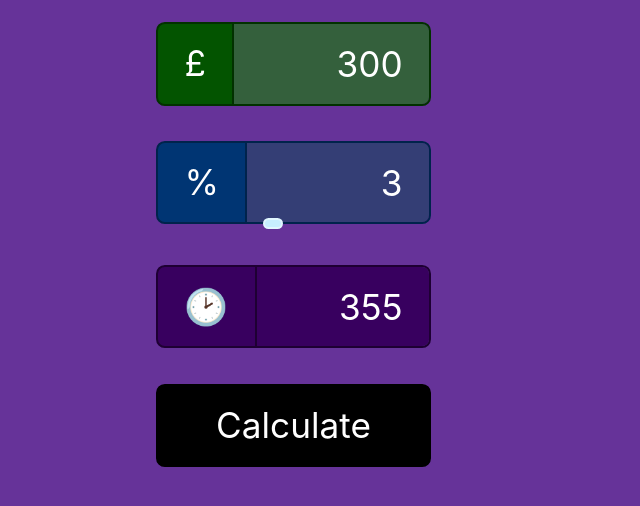
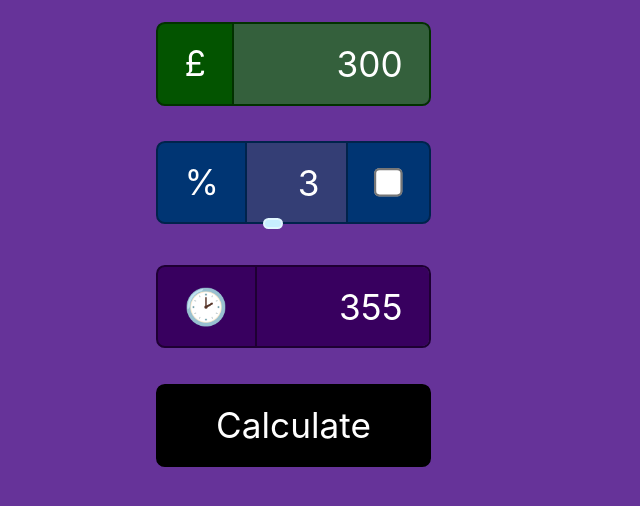
Before and after one commit to Hex-Zero/Animated-Backgrounds-HTML, a plain HTML site: page index.html in a window 1280 px wide. Both pictures are taken after a click on the button "Calculate". Shown: the part 138-644 px from the top of the page, without its empty margins (319-959 px from the left). Drawn offline with nearby package versions, Linux system fonts and the light colour scheme.

Commit message:
adding money over time check box

```diff
--- a/index.html
+++ b/index.html
@@ -39,6 +39,9 @@
           id="percent-label" value="3"
 
         />
+        <div class="input-group-append">
+         <span class="input-group-text"><input id="add-consistently" type="checkbox"></span>
+        </div>
       </div>
       <input
         step="0.1"
--- a/main.js
+++ b/main.js
@@ -3,6 +3,7 @@ let percentValue;
 let periodValue;
 let percentInput = document.getElementById("percent-input");
 let percentLabel = document.getElementById("percent-label");
+let addConsistently = document.getElementById("add-consistently");
 
 const percentChange = () => {
   percentLabel.value = percentInput.value;
@@ -17,11 +18,14 @@ function numberWithCommas(x) {
 }
 
 const intrest = () => {
-  amountValue = parseInt(document.getElementById("amount-input").value);
+  let amountValue = parseInt(document.getElementById("amount-input").value);
   percentValue = parseFloat(percentLabel.value);
   periodValue = parseInt(document.getElementById("period-input").value);
-  let result = amountValue;
+  let result = 0;
   for (let i = 0; i < periodValue; i++) {
+    if (addConsistently.checked || i == 0) {
+      result += amountValue;
+    }
     result += (result / 100) * percentValue;
   }
   document.getElementById("result").innerHTML =
--- a/style.scss
+++ b/style.scss
@@ -88,6 +88,12 @@ input {
   border-color: #1e0033;
   color: white;
 }
+.input-group-append {
+  .input-group-text {
+    background-color: #003573;
+    border-color: #00234c;
+  }
+}
 
 .custom-range {
   &:focus {
```
Also changed, not shown: style.css.
